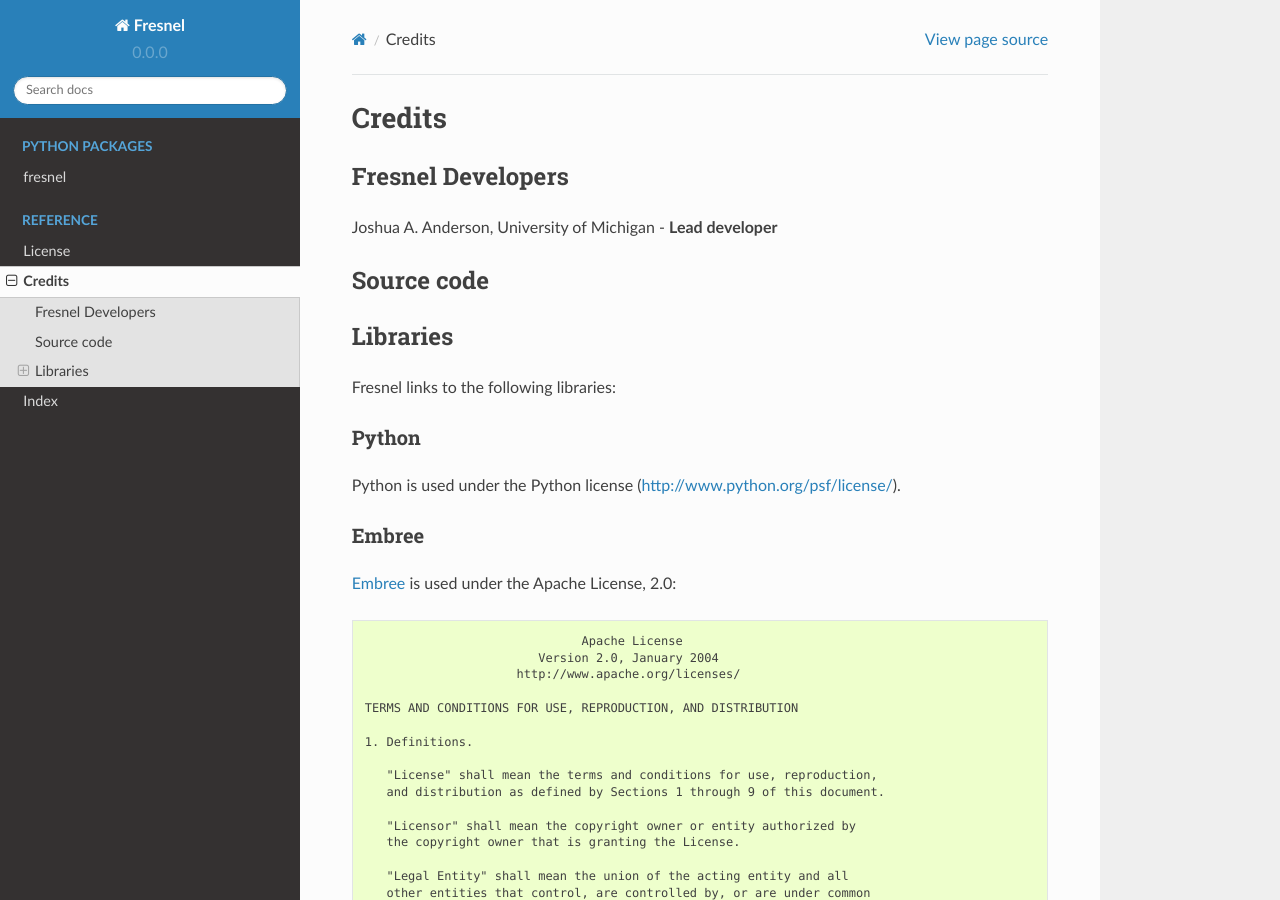
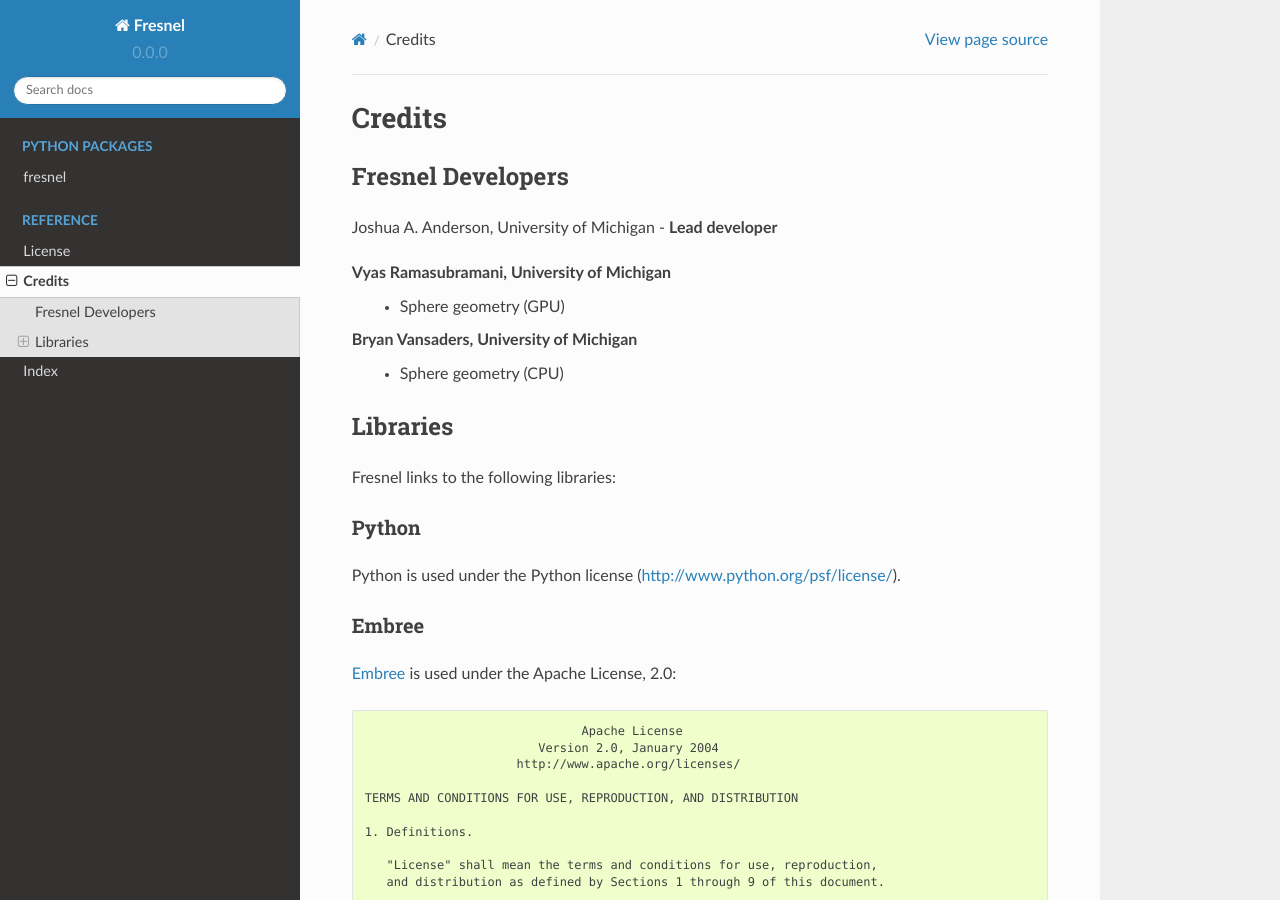
Before and after one commit to glotzerlab/fresnel, a Sphinx documentation site: the page built from doc/credits.rst, in a window 1280 px wide and 900 px high. Built offline with Sphinx 7.4.7 and the Read the Docs theme 2.0.0, drawn with Linux system fonts in a browser that asks for light colours.

```diff
--- a/doc/credits.rst
+++ b/doc/credits.rst
@@ -6,9 +6,11 @@ Fresnel Developers
 
 Joshua A. Anderson, University of Michigan - **Lead developer**
 
-Source code
------------
+Vyas Ramasubramani, University of Michigan
+    * Sphere geometry (GPU)
 
+Bryan Vansaders, University of Michigan
+    * Sphere geometry (CPU)
 
 Libraries
 ---------
--- a/doc/module-geometry.rst
+++ b/doc/module-geometry.rst
@@ -7,7 +7,8 @@ fresnel.geometry
     :nosignatures:
 
     fresnel.geometry.Geometry
-    fresnel.geometry.TriangleMesh
+    fresnel.geometry.Prism
+    fresnel.geometry.Sphere
 
 .. rubric:: Details
 
--- a/doc/package-fresnel.rst
+++ b/doc/package-fresnel.rst
@@ -20,6 +20,8 @@ fresnel
 .. toctree::
    :maxdepth: 3
 
+   module-camera
    module-geometry
    module-material
    module-tracer
+   module-util
--- a/fresnel/__init__.py
+++ b/fresnel/__init__.py
@@ -90,7 +90,7 @@ class Scene:
         device (:py:class:`Device`): Device to create this Scene on.
 
     :py:class:`Scene` defines the contents of the scene to be ray traced, including any number of
-    :py:mod:`geometry <fresnel.geometry>` and :py:mod:`light <fresnel.light>` objects.
+    :py:mod:`geometry <fresnel.geometry>` objects (TODO: lights).
 
     Every :py:class:`Scene` attaches to a :py:class:`Device`. For convenience, :py:class:`Scene` creates a default
     :py:class:`Device` when **device** is *None*. If you want a non-default device, you must create it explicitly.
```
Also changed, not shown: doc/module-camera.rst (added, +15 -0 lines), doc/module-util.rst (added, +15 -0 lines), 1 other file.
